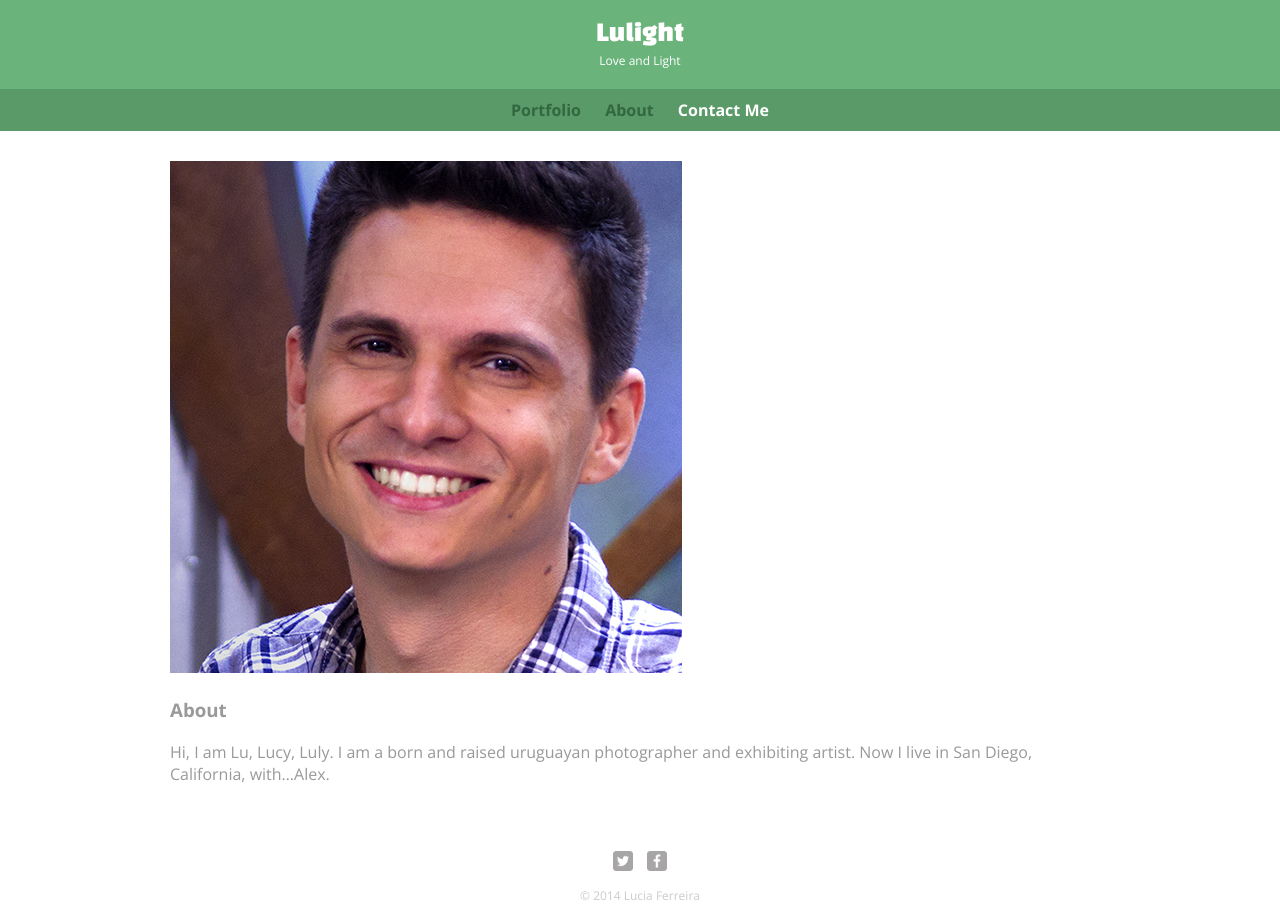
After one commit to alexmattingley/alexmattingley.github.io, a PHP site: page /portfolio_example/about.php in a window 1280 px wide. The commit adds this page. Run offline with PHP 8.4, Linux system fonts and the light colour scheme; data that the repository does not hold is empty.

Commit message:
Added Variable titlepage

```diff
--- /dev/null
+++ b/portfolio_example/about.php
@@ -0,0 +1,9 @@
+<?php include('inc/header.php'); ?>
+<?php $titlepage = "Lulight | About"; ?>
+<img src="img/nick.jpg" alt="Photograph of Nick Petite" class="profile-photo">
+<h3>About</h3>
+<p>Hi, I am Lu, Lucy, Luly. I am a born and raised uruguayan photographer and exhibiting artist. Now I live in San Diego, California, with…Alex.</p>
+
+<?php include('inc/footer.php'); ?>
+
+<!--- Might be issues with closing body and HTML tags. They are not closed for this page -->
--- a/portfolio_example/css/main.css
+++ b/portfolio_example/css/main.css
@@ -29,6 +29,10 @@ Header
 header {
 	background-color: #6ab47b;
 	border-color: #599a68;
+	float: left;
+	margin: 0 0 30px 0;
+	padding: 5px 0 0 0;
+	width: 100%;
 }
 /*logo text */
 header h1,h2 {
@@ -55,7 +59,19 @@ nav {
 	padding: 10px 0;
 	margin: 20px 0 0;
 }
+nav ul {
+	list-style: none;
+	margin: 0 10px;
+	padding: 0;
+}
 
+nav li {
+	display: inline-block;
+}
+nav a {
+	font-weight: 800;
+	padding: 15px 10px;
+}
 /*************************
 Footer
 *************************/
@@ -65,6 +81,11 @@ footer {
 	clear: both;
 	padding-top: 50px;
 	color: #ccc;
+}
+.social-icon {
+	width: 20px;
+	height: 20px;
+	margin: 0 5px;
 }
 /*************************
 Page Portfolio
--- a/portfolio_example/inc/footer.php
+++ b/portfolio_example/inc/footer.php
@@ -1,3 +1,14 @@
-<a href="#"><img src="img/twitter-wrap.png" alt="Twitter"></a>
-<a href="https://www.facebook.com/lulightphotography"><img src="img/facebook-wrap.png" alt="facebook"></a>
-<p>&copy; 2014 Lucia Ferreira</p>
+<!--<section> opening tag is in header.php-->
+</section>
+<footer>
+	<a href="https://twitter.com/_FloridaMan">
+		<img src="img/twitter-wrap.png" alt="Twitter" class="social-icon">
+	</a>
+	<a href="https://www.facebook.com/lulightphotography">
+		<img src="img/facebook-wrap.png" alt="facebook" class="social-icon">
+	</a>
+	<p>&copy; 2014 Lucia Ferreira</p>
+</footer>
+</div>
+</body>
+</html>
--- a/portfolio_example/inc/header.php
+++ b/portfolio_example/inc/header.php
@@ -1,4 +1,16 @@
-
+<!DOCTYPE HTML>
+<html>
+<head>
+	<meta charset="utf-8">
+	<title>
+		<?php echo $titlepage; ?>
+	</title>
+	<link rel="stylesheet" href="css/normalize.css">
+	<link href='http://fonts.googleapis.com/css?family=Changa+One|Open+Sans:400,700,700italic' rel='stylesheet' type='text/css'>
+	<link rel="stylesheet" href="css/main.css">
+</head>
+<body>
+<header>
 <a href="index.php" id="logo">
 	<h1>Lulight</h1>
 	<h2>Love and Light</h2>
@@ -6,7 +18,11 @@
 <nav>
 	<ul>
 		<li><a href="index.php" class="selected">Portfolio</a></li>
-		<li><a href="about.php">About</a></li>
+		<li><a href="about.php" class="selected">About</a></li>
 		<li><a href="contact.php">Contact Me</a></li>
 	</ul>
 </nav>
+</header>
+<div id="wrapper">
+		<section>
+<!--</section> close is in footer.php-->
```
Also changed, not shown: portfolio_example/index.php (+7 -25 lines), 1 other file.
